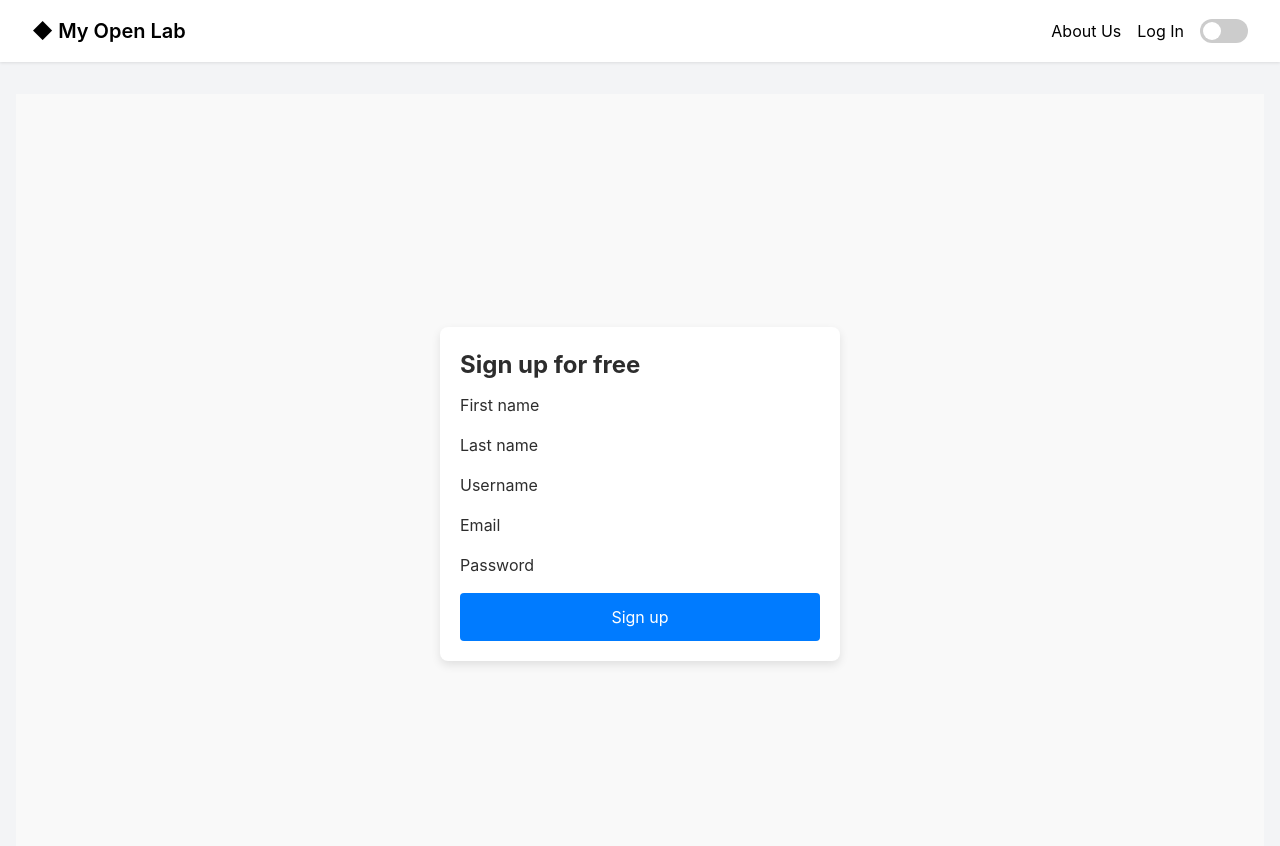
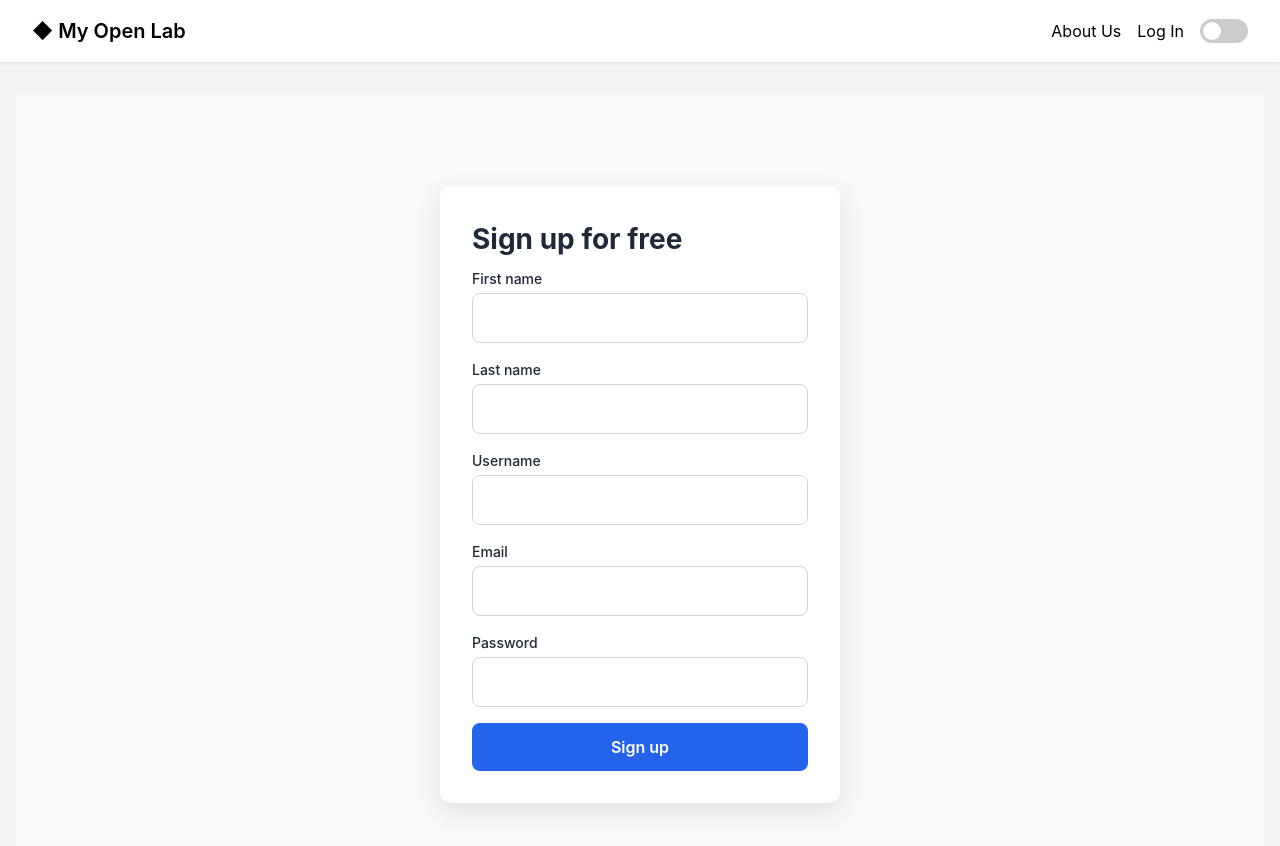
Before and after one commit to scarbal/Parcial2-FrontEnd, a React (Vite) app: page /signup in a window 1280 px wide. Shown: the top 846 px of the page. Built offline with nearby package versions, Linux system fonts and the light colour scheme; no server answers.

Commit message:
Sign Up View

```diff
--- a/src/pages/SignUpForm.css
+++ b/src/pages/SignUpForm.css
@@ -6,7 +6,85 @@
   justify-content: center;
   align-items: center;
   min-height: 100vh;
-  transition: background-color 0.3s, color 0.3s;
+  padding: 1rem;
+  transition: background-color 0.3s ease;
+}
+
+/* Formulario */
+.signup-form-container {
+  padding: 2rem;
+  border-radius: 12px;
+  box-shadow: 0 8px 24px rgba(0, 0, 0, 0.1);
+  width: 100%;
+  max-width: 400px;
+  transition: background-color 0.3s ease, color 0.3s ease;
+}
+
+/* Títulos */
+.signup-title {
+  font-size: 1.75rem;
+  font-weight: 700;
+  margin-bottom: 0.5rem;
+}
+
+.signup-subtitle {
+  color: #666;
+  margin-bottom: 1.5rem;
+  font-size: 0.95rem;
+}
+
+/* Inputs */
+.input-group {
+  margin-bottom: 1rem;
+}
+
+.input-label {
+  font-size: 0.875rem;
+  font-weight: 500;
+  margin-bottom: 0.25rem;
+  display: block;
+}
+
+.input-field {
+  width: 100%;
+  padding: 0.75rem;
+  border-radius: 8px;
+  font-size: 1rem;
+  border: 1px solid;
+  outline: none;
+  transition: border-color 0.3s, background-color 0.3s;
+}
+
+/* Botón */
+.signup-button {
+  width: 100%;
+  padding: 0.75rem;
+  font-size: 1rem;
+  border: none;
+  border-radius: 8px;
+  cursor: pointer;
+  font-weight: 600;
+  transition: background-color 0.3s ease, transform 0.2s ease;
+}
+
+.signup-button:hover {
+  transform: translateY(-1px);
+}
+
+/* Texto de términos */
+.terms-text {
+  margin-top: 1.25rem;
+  font-size: 0.75rem;
+  text-align: center;
+}
+
+/* Errores */
+.error-message {
+  margin-top: 0.5rem;
+  padding: 0.75rem;
+  border-radius: 6px;
+  font-size: 0.875rem;
+  font-weight: 500;
 }
 
 /* Modo claro */
@@ -15,29 +93,37 @@
 }
 
 .light .signup-form-container {
-  background-color: #fff;
-  color: #2d2d2d;
+  background-color: #ffffff;
+  color: #1f2937;
 }
 
 .light .input-field {
-  background-color: #fff;
-  color: #2d2d2d;
-  border: 1px solid #ccc;
+  background-color: #ffffff;
+  color: #1f2937;
+  border-color: #d1d5db;
+}
+
+.light .input-field:focus {
+  border-color: #3b82f6;
 }
 
 .light .signup-button {
-  background-color: #007bff;
-  color: white;
+  background-color: #2563eb !important;
+  color: white !important;
+}
+
+.light .signup-button:hover {
+  background-color: #1d4ed8 !important;
 }
 
 .light .error-message {
   background-color: #fff1f0;
   border: 1px solid #ffa39e;
-  color: #ff4d4f;
+  color: #b91c1c;
 }
 
 .light .terms-text {
-  color: #777;
+  color: #6b7280;
 }
 
 /* Modo oscuro */
@@ -53,12 +139,20 @@
 .dark .input-field {
   background-color: #374151;
   color: #f9fafb;
-  border: 1px solid #4b5563;
+  border-color: #4b5563;
+}
+
+.dark .input-field:focus {
+  border-color: #3b82f6;
 }
 
 .dark .signup-button {
   background-color: #3b82f6;
   color: white;
+}
+
+.dark .signup-button:hover {
+  background-color: #2563eb;
 }
 
 .dark .error-message {
@@ -70,49 +164,3 @@
 .dark .terms-text {
   color: #9ca3af;
 }
-
-/* Otros estilos generales */
-.signup-form-container {
-  padding: 20px;
-  border-radius: 8px;
-  box-shadow: 0 4px 10px rgba(0, 0, 0, 0.1);
-  width: 100%;
-  max-width: 400px;
-}
-
-.signup-title {
-  font-size: 24px;
-  font-weight: bold;
-  margin-bottom: 10px;
-}
-
-.signup-subtitle {
-  color: #666;
-  margin-bottom: 20px;
-}
-
-.input-group {
-  margin-bottom: 15px;
-}
-
-.input-label {
-  font-size: 14px;
-  font-weight: 500;
-  margin-bottom: 5px;
-  display: block;
-}
-
-.signup-button {
-  width: 100%;
-  padding: 12px;
-  border: none;
-  border-radius: 4px;
-  font-size: 16px;
-  cursor: pointer;
-}
-
-.terms-text {
-  margin-top: 20px;
-  font-size: 12px;
-  text-align: center;
-}
--- a/src/pages/SignUpForm.tsx
+++ b/src/pages/SignUpForm.tsx
@@ -75,29 +75,55 @@ const SignUpForm: React.FC = () => {
         {error && <p className="error-message">{error}</p>}
         <form className="signup-form" onSubmit={handleSignup}>
           <div className="input-group">
-            <label>First name</label>
-            <input type="text" value={firstName} onChange={(e) => setFirstName(e.target.value)} />
+            <label className="input-label">First name</label>
+            <input
+              type="text"
+              className="input-field"
+              value={firstName}
+              onChange={(e) => setFirstName(e.target.value)}
+            />
           </div>
           <div className="input-group">
-            <label>Last name</label>
-            <input type="text" value={lastName} onChange={(e) => setLastName(e.target.value)} />
+            <label className="input-label">Last name</label>
+            <input
+              type="text"
+              className="input-field"
+              value={lastName}
+              onChange={(e) => setLastName(e.target.value)}
+            />
           </div>
           <div className="input-group">
-            <label>Username</label>
-            <input type="text" value={username} onChange={(e) => setUsername(e.target.value)} />
+            <label className="input-label">Username</label>
+            <input
+              type="text"
+              className="input-field"
+              value={username}
+              onChange={(e) => setUsername(e.target.value)}
+            />
           </div>
           <div className="input-group">
-            <label>Email</label>
-            <input type="email" value={email} onChange={(e) => setEmail(e.target.value)} />
+            <label className="input-label">Email</label>
+            <input
+              type="email"
+              className="input-field"
+              value={email}
+              onChange={(e) => setEmail(e.target.value)}
+            />
           </div>
           <div className="input-group">
-            <label>Password</label>
-            <input type="password" value={password} onChange={(e) => setPassword(e.target.value)} />
+            <label className="input-label">Password</label>
+            <input
+              type="password"
+              className="input-field"
+              value={password}
+              onChange={(e) => setPassword(e.target.value)}
+            />
           </div>
           <button type="submit" className="signup-button">Sign up</button>
         </form>
       </div>
     </div>
+
   );
 };
 
```
